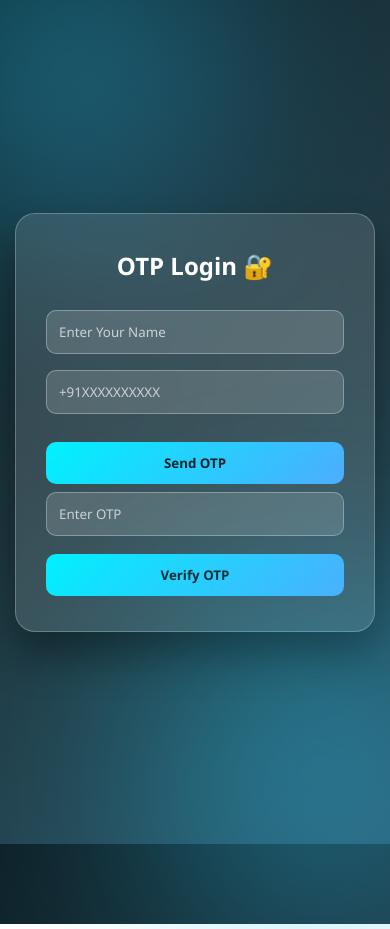
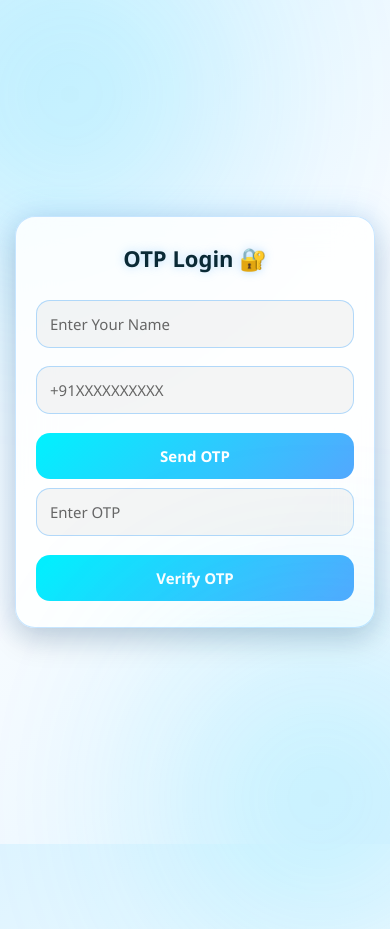
Before and after one commit to Shivam0400/OTP_AUTH_APP, a plain HTML site: page index.html in a window 390 px wide. Shown: the top 929 px of the page. Drawn offline with Linux system fonts and the light colour scheme.

Commit message:
Refactor OTP login page layout and styles
Updated the HTML structure and styles for the OTP login page, enhancing responsiveness and visual appeal.

```diff
--- a/index.html
+++ b/index.html
@@ -2,7 +2,7 @@
 <html lang="en">
 <head>
   <link rel="manifest" href="manifest.json">
-
+<meta name="viewport" content="width=device-width, initial-scale=1, maximum-scale=1">
 <meta name="theme-color" content="#4facfe">
 
 <link rel="apple-touch-icon" href="icon-192.png">
@@ -13,128 +13,193 @@
 
 <style>
 
-  * {
-    margin: 0;
-    padding: 0;
-    box-sizing: border-box;
-    font-family: 'Segoe UI', sans-serif;
+*{
+  margin:0;
+  padding:0;
+  box-sizing:border-box;
+  font-family:'Segoe UI',sans-serif;
 }
 
-  body {
-    height: 100vh;
-    background: linear-gradient(135deg, #0f2027, #203a43, #2c5364);
-    display: flex;
-    justify-content: center;
-    align-items: center;
+/* Body */
+body{
+  min-height:100svh; /* PWA fix */
+  background:linear-gradient(135deg,#dff4ff,#f7fbff,#eaf6ff);
+  display:flex;
+  justify-content:center;
+  align-items:center;
+  position:relative;
+  overflow:hidden;
+  padding:15px;
+  opacity:0;
+  transition:.6s;
 }
 
-  /* Background glow */
+body.loaded{opacity:1;}
+body.fade-out{opacity:0;}
+
+/* Soft Animated Blobs */
 body::before,
-  body::after {
-    content: '';
-    position: absolute;
-    width: 300px;
-    height: 300px;
-    background: linear-gradient(135deg, #00f2fe, #4facfe);
-    border-radius: 50%;
-    filter: blur(120px);
-    opacity: 0.5;
+body::after{
+  content:'';
+  position:absolute;
+  width:260px;
+  height:260px;
+  background:linear-gradient(135deg,#4facfe,#00f2fe,#7f7cff);
+  border-radius:50%;
+  filter:blur(120px);
+  opacity:.35;
+  animation:float 8s ease-in-out infinite alternate;
 }
 
-  body::before { top: -80px; left: -80px; }
-  body::after { bottom: -80px; right: -80px; }
+body::before{top:-60px;left:-60px;}
+body::after{bottom:-60px;right:-60px;}
 
-  /* Glass Card */
-  .card {
-    position: relative;
-    width: 360px;
-    padding: 35px 30px;
-    background: rgba(255,255,255,0.12);
-    backdrop-filter: blur(15px);
-    border-radius: 20px;
-    border: 1px solid rgba(255,255,255,0.25);
-    box-shadow: 0 25px 40px rgba(0,0,0,0.4);
-    text-align: center;
-    color: white;
+@keyframes float{
+  from{transform:translateY(0);}
+  to{transform:translateY(35px);}
 }
 
-  h2 { margin-bottom: 20px; }
+/* Card */
+.card{
+  width:100%;
+  max-width:420px;   /* Bigger on mobile */
+  padding:32px 26px;
+  background:rgba(255,255,255,.85);
+  backdrop-filter:blur(18px);
+  border-radius:24px;
+  border:1px solid rgba(79,172,254,.3);
 
-  input {
-    width: 100%;
-    padding: 12px;
-    margin: 8px 0;
-    background: rgba(255,255,255,0.15);
-    border: 1px solid rgba(255,255,255,0.3);
-    border-radius: 10px;
-    color: white;
+  box-shadow:
+    0 12px 30px rgba(0,0,0,.15),
+    0 0 30px rgba(79,172,254,.25);
+
+  text-align:center;
+  color:#05202c;
+
+  animation:enter .8s ease;
 }
 
-  input::placeholder { color: rgba(255,255,255,0.7); }
-
-  button {
-    width: 100%;
-    padding: 12px;
-    margin-top: 10px;
-    border: none;
-    border-radius: 10px;
-    background: linear-gradient(135deg, #00f2fe, #4facfe);
-    color: #0f2027;
-    font-weight: bold;
-    cursor: pointer;
+/* Entry Animation */
+@keyframes enter{
+  from{
+    opacity:0;
+    transform:translateY(40px) scale(.95);
+  }
+  to{
+    opacity:1;
+    transform:translateY(0) scale(1);
+  }
 }
 
-  button:hover { opacity: 0.9; }
+/* Title */
+h2{
+  margin-bottom:18px;
+  font-size:24px;
+  color:#0a2a36;
+  text-shadow:0 0 10px rgba(79,172,254,.4);
+}
 
-  #recaptcha-container { margin: 10px 0; }
+/* Inputs */
+input{
+  width:100%;
+  padding:13px;
+  margin:9px 0;
+  background:rgba(0,0,0,.04);
+  border:1px solid rgba(79,172,254,.4);
+  border-radius:14px;
+  color:#05202c;
+  outline:none;
+  font-size:15px;
+}
+
+input:focus{
+  border-color:#4facfe;
+  box-shadow:0 0 10px #4facfe;
+}
+
+input::placeholder{
+  color:#666;
+}
+
+/* Buttons */
+button{
+  width:100%;
+  padding:13px;
+  margin-top:10px;
+  border:none;
+  border-radius:14px;
+
+  background:linear-gradient(135deg,#00f2fe,#4facfe,#7f7cff);
+  background-size:200%;
+
+  color:white;
+  font-weight:700;
+  font-size:15px;
+  cursor:pointer;
+
+  transition:.4s;
+}
+
+button:hover{
+  background-position:right;
+  box-shadow:0 0 15px #4facfe;
+  transform:translateY(-2px);
+}
 
 /* Loader */
-  .loader {
-    display: none;
-    margin: 10px auto;
-    width: 30px;
-    height: 30px;
-    border: 4px solid rgba(255,255,255,0.3);
-    border-top: 4px solid #4facfe;
-    border-radius: 50%;
-    animation: spin 1s linear infinite;
+.loader{
+  display:none;
+  margin:12px auto;
+  width:26px;
+  height:26px;
+  border:3px solid rgba(0,0,0,.2);
+  border-top:3px solid #4facfe;
+  border-radius:50%;
+  animation:spin 1s linear infinite;
 }
 
-  @keyframes spin {
-    100% { transform: rotate(360deg); }
+@keyframes spin{
+  to{transform:rotate(360deg);}
 }
 
 /* Popup */
-  .popup {
-    position: fixed;
-    top: 50%;
-    left: 50%;
-    transform: translate(-50%, -50%) scale(0);
-    background: rgba(0,0,0,0.9);
-    padding: 25px 40px;
-    border-radius: 15px;
-    color: white;
-    text-align: center;
-    transition: 0.4s;
-    z-index: 999;
+.popup{
+  position:fixed;
+  top:50%;
+  left:50%;
+  transform:translate(-50%,-50%) scale(0);
+
+  background:white;
+  padding:22px 32px;
+  border-radius:16px;
+
+  color:#05202c;
+  font-weight:600;
+
+  transition:.4s;
+  z-index:999;
+
+  box-shadow:0 0 25px rgba(79,172,254,.5);
 }
 
-  .popup.active {
-    transform: translate(-50%, -50%) scale(1);
-  }
-/* Page Fade Animation */
-body {
-  opacity: 0;
-  transition: opacity 0.6s ease-in-out;
+.popup.active{
+  transform:translate(-50%,-50%) scale(1);
 }
 
-body.loaded {
-  opacity: 1;
+/* Mobile Extra */
+@media(max-width:480px){
+
+  .card{
+    padding:26px 20px;
+    border-radius:20px;
   }
 
-body.fade-out {
-  opacity: 0;
+  h2{
+    font-size:22px;
   }
+
+}
+
 </style>
 </head>
 
```
Lines whose indentation alone changed are shown as unchanged.
